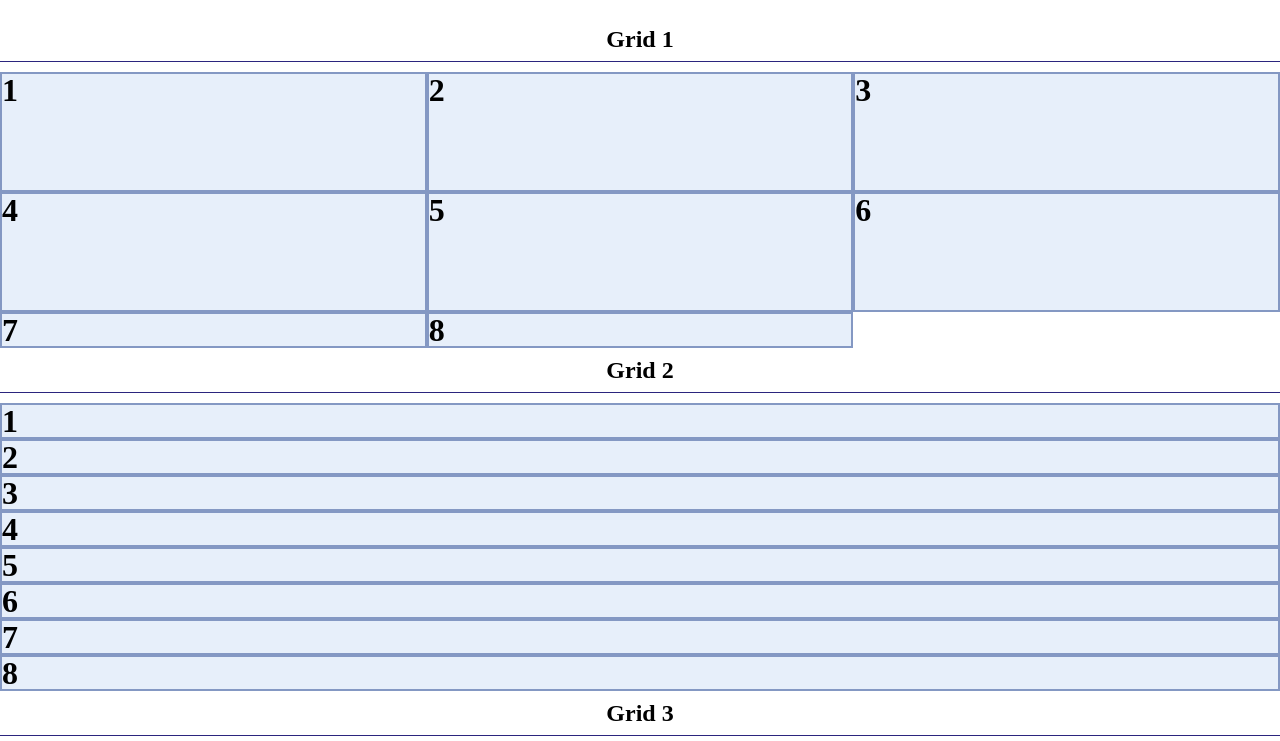
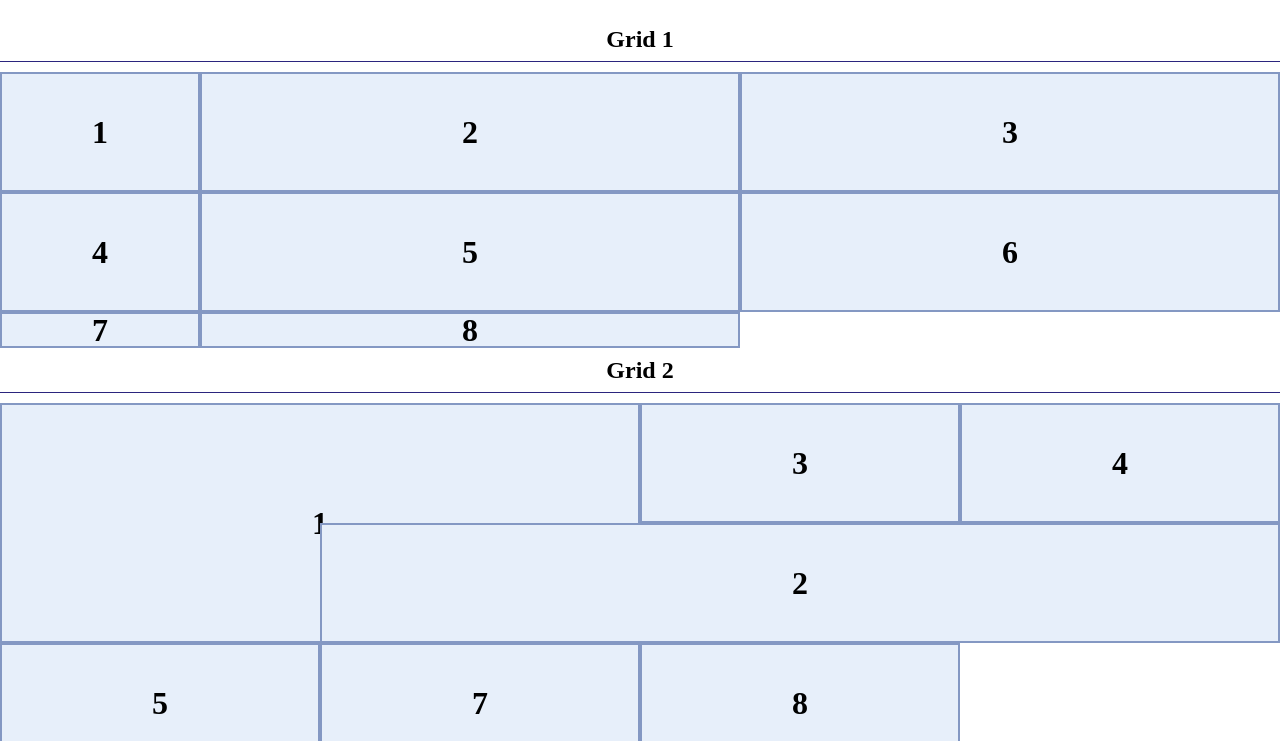
Before and after one commit to geor0238/lv1-week-11, a plain HTML site: page index.html in a window 1280 px wide. Shown: the part 59-800 px from the top of the page. Drawn offline with Linux system fonts and the light colour scheme.

Commit message:
grid 1 and 2 arrangements

```diff
--- a/css/main.css
+++ b/css/main.css
@@ -75,7 +75,13 @@ article div{
     font-weight: bold;
     background-color: rgb(231, 239, 250);
     border: 2px solid rgb(132, 152, 195);
+
+    /* you can add flexbox inside of a grif (or grid inside of a flexbox) */
+    display: flex;
+    justify-content: center;
+    align-items: center;
 }
+
 
 /* -------------------------------------------
               GRID STYLES
@@ -88,8 +94,45 @@ section.one article{
 
     /* tell the grid how many columns it should have
 fr stands for fraction, it means use a part of the available space */
-    grid-template-columns: 1fr 1fr 1fr;
+    grid-template-columns: 200px 1fr 1fr;
 
     /* you can also control rows - but in this example, the third row won't have a defined height */
     grid-template-rows: 120px 120px;
 }
+
+section.two article{
+    display: grid;
+
+    /* with grid, you can have an explicit grid (what you define) and an implicit grid (what the browser automatically fills out) */
+    grid-template-columns: repeat(4, 1fr);
+
+    /* for rows, you can tell each row to automatically take on a property, no matter how many */
+    grid-auto-rows: 120px;
+
+    /* tell the grid to automatically fill spaces left by elements that were too big */
+    grid-auto-flow: dense;
+}
+
+section.two div:nth-child(1){
+    /* you csn tell a cell to start and end at a row or column */
+    grid-column-start: 1;
+    grid-column-end: 3;
+
+    grid-row-start: 1;
+    grid-row-end: 3;
+}
+
+section.two div:nth-child(2){
+    grid-column-start: 2;
+    grid-column-end: 5;
+
+    grid-row-start: 2;
+    grid-row-end: 3;
+}
+
+section.two div:nth-child(6){
+    grid-column-start: 1;
+
+    /* you can use span to tell it to stretch across a specific number of columns */
+    grid-column-end: span 4;
+}
```
